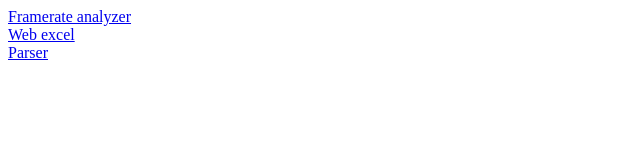
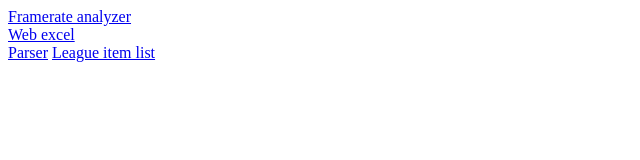
Before and after one commit to marczeugs/marczeugs.github.io, a plain HTML site: page index.html in a window 1280 px wide. Shown: the whole page, without its empty margins (0-640 px from the left). Drawn offline with Linux system fonts and the light colour scheme.

Commit message:
added league item list

```diff
--- a/index.html
+++ b/index.html
@@ -8,5 +8,6 @@
 		<a href="/framerate-analyzer/">Framerate analyzer</a><br/>
 		<a href="/webexcel/">Web excel</a><br/>
 		<a href="/parser/">Parser</a>
+		<a href="/league-item-list/">League item list</a>
 	</body>
 </html>
```
